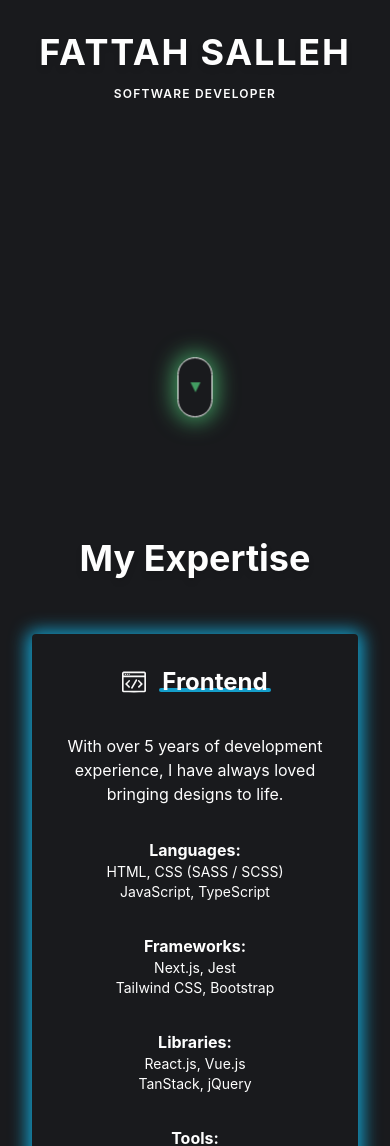
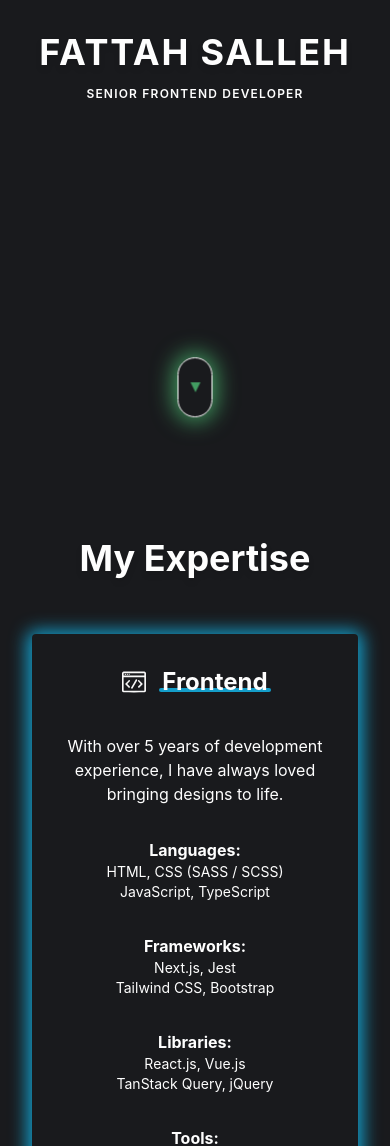
Before and after one commit to FattahSalleh/fattahsalleh.github.io, a React (Create React App) app: page / in a window 390 px wide. Shown: the part 354-1500 px from the top of the page. Built offline with nearby package versions, Linux system fonts and the light colour scheme; no server answers.

Commit message:
chore: update details to match latest exp

```diff
--- a/public/index.html
+++ b/public/index.html
@@ -34,7 +34,7 @@
 		<!-- OG Meta Tags -->
 		<meta
 			property="og:title"
-			content="Fattah Salleh | Software Developer"
+			content="Fattah Salleh | Senior Frontend Developer"
 		/>
 		<meta
 			property="og:description"
@@ -58,7 +58,7 @@
 		<meta name="twitter:card" content="summary" />
 		<meta
 			name="twitter:title"
-			content="Fattah Salleh | Software Developer"
+			content="Fattah Salleh | Senior Frontend Developer"
 		/>
 		<meta
 			name="twitter:description"
@@ -86,7 +86,7 @@
 			content="nIAadOtFCqTXSBL1TWqajekN3W28KBxwRFiJsauxCTA"
 		/>
 
-		<title>Fattah Salleh | Software Developer</title>
+		<title>Fattah Salleh | Senior Frontend Developer</title>
 
 		<!-- Structured data markup -->
 		<script type="application/ld+json">
--- a/src/components/Experience/ExperienceList.tsx
+++ b/src/components/Experience/ExperienceList.tsx
@@ -38,43 +38,26 @@ function ExperienceList({
 		<div className="w-full lg:w-3/4 rounded-lg shadow-md mb-4">
 			<div
 				className={`px-4 lg:px-8 py-4 cursor-pointer text-sm lg:text-base flex justify-between items-center font-medium hover:shadow-[0_0px_30px_5px_rgba(80,200,120,1.0)] rounded-lg bg-primary ${
-					isOpen
-						? "shadow-[0_0px_30px_5px_rgba(80,200,120,1.0)] !important"
-						: ""
+					isOpen ? "shadow-[0_0px_30px_5px_rgba(80,200,120,1.0)] !important" : ""
 				} transition-all duration-500`}
 				onClick={toggleAccordion}
 			>
 				<div className="flex justify-between items-center">
-					<span>{experience.position}&nbsp;</span>
-					<span className="text-lightGreen">
-						@ {experience.company}
-					</span>
+					<span className="max-w-36 md:max-w-full">{experience.position}&nbsp;</span>
+					<span className="text-lightGreen">@ {experience.company}</span>
 				</div>
 				<div className="flex justify-between items-center">
-					<div className="lg:mr-8 hidden lg:flex">
-						{experience.timeRange}
-					</div>
+					<div className="lg:mr-8 hidden lg:flex">{experience.timeRange}</div>
 					<div className="h-auto w-4">
 						{isOpen ? (
-							<img
-								src={minusIcon}
-								alt="Minus Icon"
-								loading="lazy"
-							/>
+							<img src={minusIcon} alt="Minus Icon" loading="lazy" />
 						) : (
-							<img
-								src={plusIcon}
-								alt="Plus Icon"
-								loading="lazy"
-							/>
+							<img src={plusIcon} alt="Plus Icon" loading="lazy" />
 						)}
 					</div>
 				</div>
 			</div>
-			<div
-				ref={contentRef}
-				className="overflow-hidden transition-height duration-500 ease-in-out"
-			>
+			<div ref={contentRef} className="overflow-hidden transition-height duration-500 ease-in-out">
 				{contentLoaded && (
 					<div className={`px-4 py-4 bg-darkGrayBg rounded-lg mt-2`}>
 						<div className="mb-2 flex flex-row text-lightGray font-mono text-xs lg:text-sm items-center">
@@ -90,21 +73,12 @@ function ExperienceList({
 						</div>
 						<div className="mb-2 flex lg:hidden flex-row text-lightGray font-mono text-xs lg:text-sm items-center">
 							<span>
-								<img
-									src={time}
-									alt="Time Icon"
-									className="w-auto h-4 mr-2"
-									loading="lazy"
-								/>
+								<img src={time} alt="Time Icon" className="w-auto h-4 mr-2" loading="lazy" />
 							</span>
 							<span>{experience.timeRange}</span>
 						</div>
 						<div className="w-full justify-center lg:hidden flex hover:scale-110 transition-transform duration-300">
-							<a
-								href={experience.url}
-								target="_blank"
-								rel="noopener noreferrer"
-							>
+							<a href={experience.url} target="_blank" rel="noopener noreferrer">
 								<img
 									src={experience.src}
 									alt={experience.alt}
@@ -116,19 +90,13 @@ function ExperienceList({
 						<div className="flex flex-row items-center">
 							<div className="w-full lg:w-3/4">
 								<ul className="list-disc pl-4 mb-4 text-xs lg:text-sm">
-									{experience.responsibility.map(
-										(resp, index) => (
-											<li key={index}>{resp}</li>
-										)
-									)}
+									{experience.responsibility.map((resp, index) => (
+										<li key={index}>{resp}</li>
+									))}
 								</ul>
 							</div>
 							<div className="w-1/4 justify-center hidden lg:flex hover:scale-110 transition-transform duration-300">
-								<a
-									href={experience.url}
-									target="_blank"
-									rel="noopener noreferrer"
-								>
+								<a href={experience.url} target="_blank" rel="noopener noreferrer">
 									<img
 										src={experience.src}
 										alt={experience.alt}
--- a/src/data/experienceData.ts
+++ b/src/data/experienceData.ts
@@ -7,13 +7,15 @@ import accentureLogo from "../assets/images/experience/accenture.png";
 
 export const experience: Experience[] = [
 	{
-		position: "Software Developer (Associate Team Lead)",
+		position: "Sr. Frontend Developer (Associate Team Lead)",
 		company: "Accenture",
 		timeRange: "June 2024 - Current",
 		responsibility: [
 			"Spearheaded the Next.js-based frontend development of a RM30 million financial banking web application, aimed at enhancing customer engagement, with projected improvements including a 51% increase in engagement rate and an impressive 4000% growth in customer interactions across several countries.",
 			"Entrusted with the responsibility of serving as the associate team lead, contributing significantly to the project's success over the past nine months, with ongoing involvement.",
 			"Led the creation of comprehensive documentation and provided training to new team members, ensuring smooth onboarding and knowledge transfer across the development team.",
+			"Ensure that the data displayed on the frontend matches the backend by utilizing MSSQL database queries, maintaining data integrity.",
+			"Monitor and manage server uptime with PM2 to ensure high availability and reliability of the application.",
 		],
 		techStack: [
 			"React.js",
@@ -44,15 +46,7 @@ export const experience: Experience[] = [
 			"Led UI/UX enhancements for both existing and new products, guiding the process from conceptualization to high-fidelity web designs and prototypes.",
 			"Developed reusable components using Vue.js while delving into PHP Laravel, elevating user experience and interactions through refined coding practices.",
 		],
-		techStack: [
-			"Vue.js",
-			"Tailwind CSS",
-			"SASS/SCSS",
-			"Chart.js",
-			"PHP",
-			"Laravel",
-			"Figma",
-		],
+		techStack: ["Vue.js", "Tailwind CSS", "SASS/SCSS", "Chart.js", "PHP", "Laravel", "Figma"],
 		url: "https://www.katsana.com/",
 		location: "Kuala Lumpur, Malaysia",
 		src: katsanaLogo,
--- a/src/data/expertiseData.ts
+++ b/src/data/expertiseData.ts
@@ -19,7 +19,7 @@ export const expertiseFE: Expertise = {
 		},
 		{
 			title: "Libraries",
-			list: ["React.js, Vue.js", "TanStack, jQuery"],
+			list: ["React.js, Vue.js", "TanStack Query, jQuery"],
 		},
 		{
 			title: "Tools",
@@ -33,11 +33,11 @@ export const expertiseBE: Expertise = {
 	alt: "Backend Icon",
 	title: "Backend",
 	titleColor: "#50C878",
-	desc: "As the architect behind the scenes, I engineer efficient solutions for seamless functionality.",
+	desc: "Although my main focus is frontend development, I also dabble in backend development.",
 	subItems: [
 		{
 			title: "Languages",
-			list: ["JavaScript (Node.js)", "Java, Kotlin",  "PHP, Python", "SQL"],
+			list: ["JavaScript (Node.js)", "Kotlin",  "Python", "SQL"],
 		},
 		{
 			title: "Frameworks",
@@ -45,7 +45,7 @@ export const expertiseBE: Expertise = {
 		},
 		{
 			title: "Libraries",
-			list: ["Axios, Moment.js"],
+			list: ["Axios"],
 		},
 		{
 			title: "Tools",
--- a/src/data/introData.ts
+++ b/src/data/introData.ts
@@ -2,5 +2,5 @@ import { MyDetails } from "../common/types";
 
 export const introDetails: MyDetails = {
 	name: "Fattah Salleh",
-	position: "SOFTWARE DEVELOPER",
+	position: "SENIOR FRONTEND DEVELOPER",
 };
```
Also changed, not shown: 1 other file (tests, documents, lock files or other folders).
